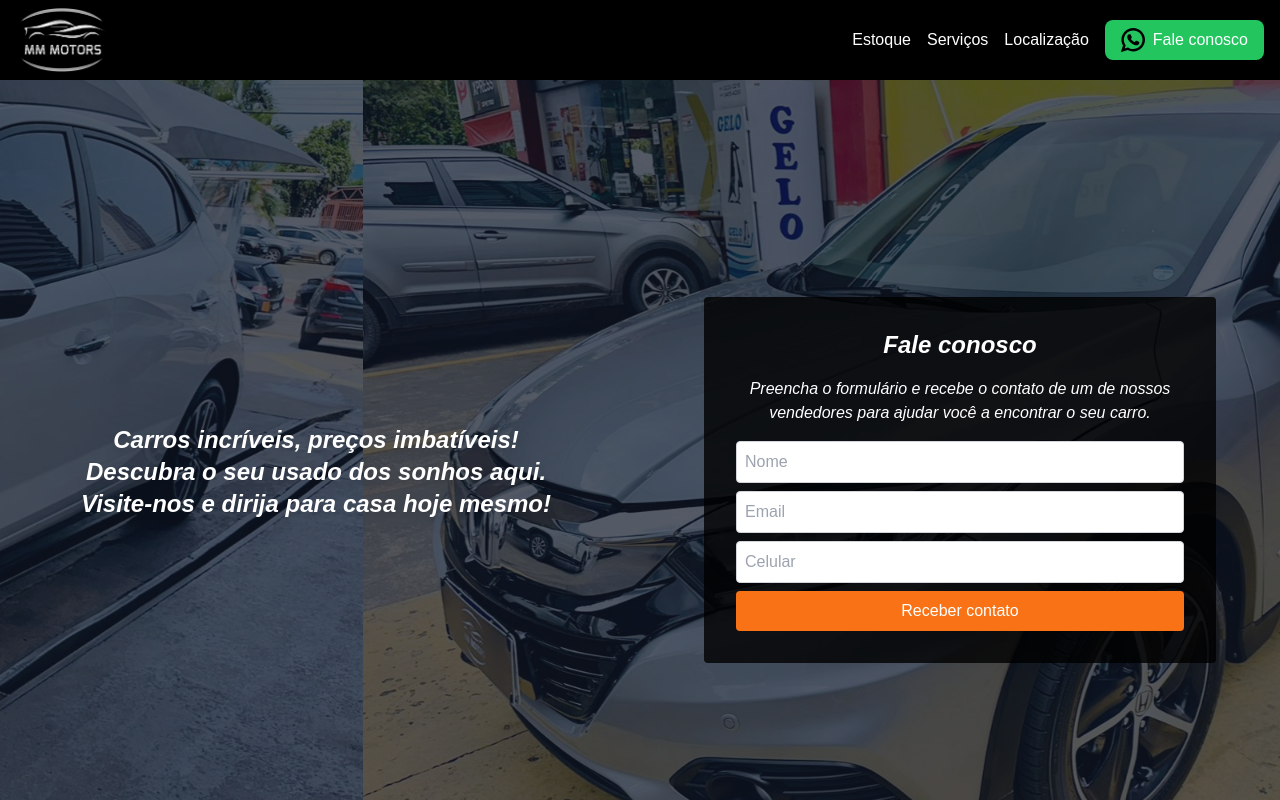
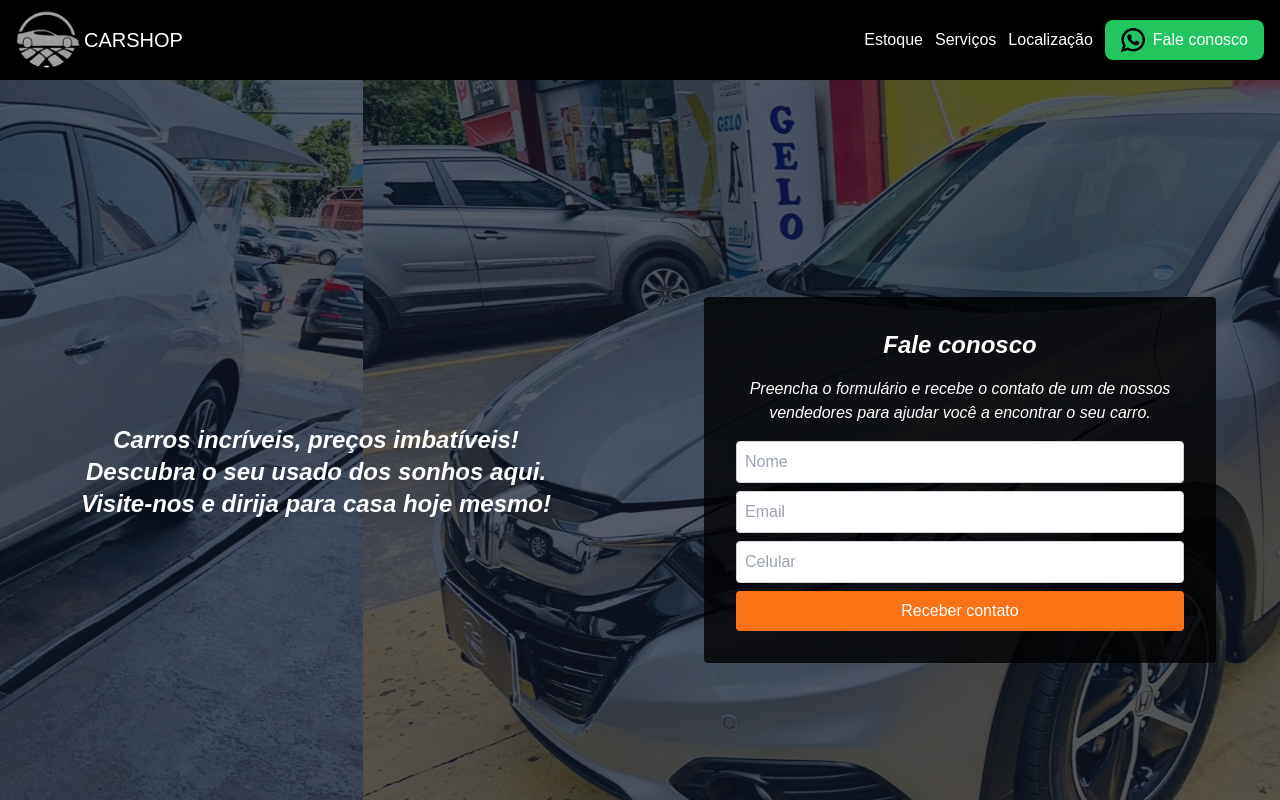
Before and after one commit to Drufontael/carshop-LP, a React (Create React App) app: page / in a window 1280 px wide. Shown: the top 800 px of the page. Built offline with nearby package versions, Linux system fonts and the light colour scheme.

Commit message:
:lipstick: feat: Alteração do logo e tiulo

```diff
--- a/public/index.html
+++ b/public/index.html
@@ -2,7 +2,7 @@
 <html lang="pt-br">
   <head>
     <meta charset="utf-8" />
-    <link rel="icon" href="%PUBLIC_URL%/logo-mm.png" />
+    <link rel="icon" href="%PUBLIC_URL%/logo-carshop.png" />
     <meta name="viewport" content="width=device-width, initial-scale=1" />
     <meta name="theme-color" content="#000000" />
     <meta
@@ -11,7 +11,7 @@
     />
     <link rel="apple-touch-icon" href="%PUBLIC_URL%/logo-mm.png" />
     <link rel="manifest" href="%PUBLIC_URL%/manifest.json" />
-    <title>MM Motors</title>
+    <title>Carshop</title>
   </head>
   <body>
     <noscript>You need to enable JavaScript to run this app.</noscript>
--- a/src/components/ContactSection.tsx
+++ b/src/components/ContactSection.tsx
@@ -1,7 +1,7 @@
 // src/components/ContactSection.tsx
 import React from 'react';
 import ContactMap from './ContactMap';
-import logo from '../assets/images/logo-mm.png';
+import logo from '../assets/images/logo-carshop.png';
 import contactInfo from '../data/contact.json'
 
 
--- a/src/components/Header.tsx
+++ b/src/components/Header.tsx
@@ -1,15 +1,19 @@
-import React from 'react';
-import { ReactComponent as Icon } from '../assets/images/whatsapp-icon.svg';
-import logo from '../assets/images/logo-mm.png';
-import { Disclosure, DisclosureButton, DisclosurePanel } from '@headlessui/react';
-import contactInfo from '../data/contact.json' // Componente de menu toggle
+import React from "react";
+import { ReactComponent as Icon } from "../assets/images/whatsapp-icon.svg";
+import logo from "../assets/images/logo-carshop.png";
+import {
+  Disclosure,
+  DisclosureButton,
+  DisclosurePanel,
+} from "@headlessui/react";
+import contactInfo from "../data/contact.json"; // Componente de menu toggle
 
 const Header: React.FC = () => {
   // Definir os links de navegação
   const navigation = [
-    { name: 'Estoque', href: '#estoque' },
-    { name: 'Serviços', href: '#servicos' },
-    { name: 'Localização', href: '#localizacao' },
+    { name: "Estoque", href: "#estoque" },
+    { name: "Serviços", href: "#servicos" },
+    { name: "Localização", href: "#localizacao" },
   ];
 
   return (
@@ -19,11 +23,18 @@ const Header: React.FC = () => {
           <>
             {/* Container principal */}
             <div className="mx-auto flex justify-between items-center px-4">
-              {/* Logo */}
-              <img src={logo} alt="Logo da loja" className="w-auto h-16 object-cover" />
+              <div className="flex items-center space-x-1">
+                {/* Logo */}
+                <img
+                  src={logo}
+                  alt="Logo da loja"
+                  className="w-auto h-16 object-cover"
+                />
+                <h1 className="text-xl">CARSHOP</h1>
+              </div>
 
               {/* Links de navegação (visível apenas em telas maiores) */}
-              <div className="hidden sm:flex space-x-4 items-center">
+              <div className="hidden md:flex space-x-3 items-center">
                 {navigation.map((item) => (
                   <a
                     key={item.name}
@@ -37,22 +48,24 @@ const Header: React.FC = () => {
                 {/* Botão "Fale conosco" (visível apenas em telas maiores) */}
                 <a
                   href="https://wa.me/5562984471302"
-                  target='_blank'
-                  rel='noopener noreferrer'
-                  className="flex items-center bg-green-500 px-4 py-2 rounded-lg shadow-md hover:bg-green-600 hover:translate-y-0.5 transition-transform">
+                  target="_blank"
+                  rel="noopener noreferrer"
+                  className="flex items-center bg-green-500 px-4 py-2 rounded-lg shadow-md hover:bg-green-600 hover:translate-y-0.5 transition-transform"
+                >
                   <Icon className="w-6 h-6 mr-2" />
                   Fale conosco
                 </a>
               </div>
 
               {/* Ícones do menu toggle e WhatsApp (visível apenas em telas menores) */}
-              <div className="sm:hidden flex items-center space-x-4">
+              <div className="md:hidden flex items-center space-x-4">
                 {/* Botão WhatsApp simplificado */}
                 <a
                   href={contactInfo.socialMedia[0].link}
-                  target='_blank'
-                  rel='noopener noreferrer'
-                  className="p-2 bg-green-500 rounded-full shadow-md hover:bg-green-600 hover:translate-y-0.5 transition-transform">
+                  target="_blank"
+                  rel="noopener noreferrer"
+                  className="p-2 bg-green-500 rounded-full shadow-md hover:bg-green-600 hover:translate-y-0.5 transition-transform"
+                >
                   <Icon className="w-6 h-6" />
                 </a>
 
@@ -97,7 +110,7 @@ const Header: React.FC = () => {
             </div>
 
             {/* Menu toggle (visível apenas em telas menores) */}
-            <DisclosurePanel className="sm:hidden">
+            <DisclosurePanel className="md:hidden">
               <div className="px-2 pt-2 pb-3 space-y-1">
                 {navigation.map((item) => (
                   <DisclosureButton
```
Also changed, not shown: public/logo-carshop.png (added), src/assets/images/logo-carshop.png (added).
